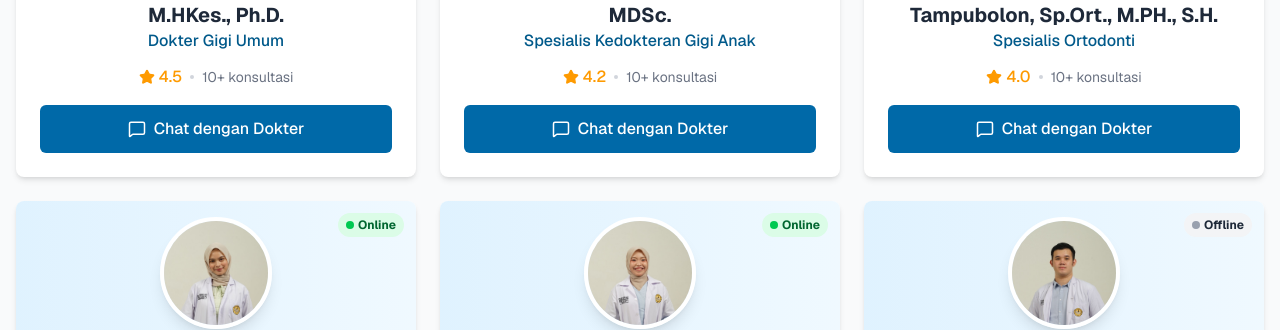
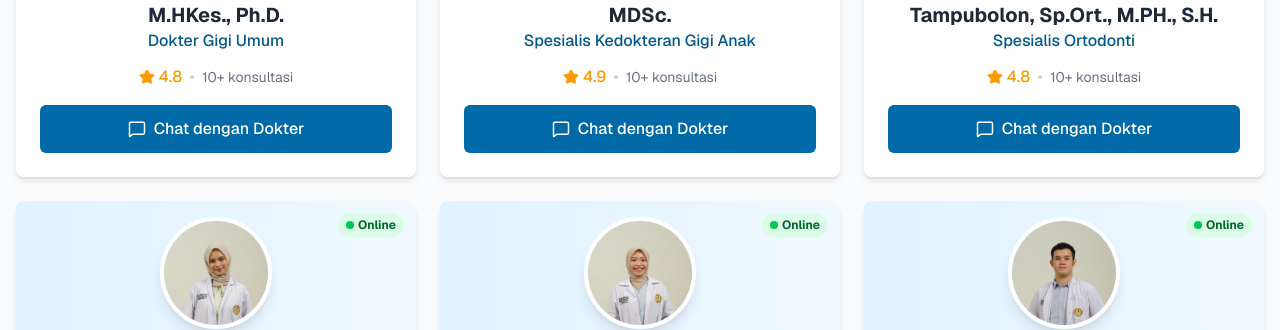
Before and after one commit to buriane/ryan-app, a Next.js app: page /konsultasi in a window 1280 px wide. Shown: the part 513-843 px from the top of the page. Built offline with nearby package versions, Linux system fonts and the light colour scheme.

Commit message:
Update doctor status and rating generation logic in KonsultasiCard for improved accuracy

```diff
--- a/src/components/KonsultasiCard.tsx
+++ b/src/components/KonsultasiCard.tsx
@@ -21,12 +21,12 @@ const getDoctorStatus = (doctorName: string) => {
         hash = hash & hash; // Convert to 32bit integer
     }
 
-    // Use the hash to determine if doctor is online (70% chance)
-    const isOnline = Math.abs(hash) % 10 < 7;
+    // Use the hash to determine if doctor is online (90% chance)
+    const isOnline = Math.abs(hash) % 10 < 9;
     return isOnline;
 };
 
-// Function to generate consistent rating based on doctor name
+// Function to generate consistent rating based on doctor name (4.8-4.9)
 const getDoctorRating = (doctorName: string) => {
     let hash = 0;
     for (let i = 0; i < doctorName.length; i++) {
@@ -35,8 +35,8 @@ const getDoctorRating = (doctorName: string) => {
         hash = hash & hash;
     }
 
-    // Generate rating between 4.0 and 5.0
-    const rating = 4 + (Math.abs(hash) % 100) / 100;
+    // Generate rating between 4.8 and 4.9
+    const rating = 4.8 + (Math.abs(hash) % 10) / 100;
     return rating.toFixed(1);
 };
 
```
